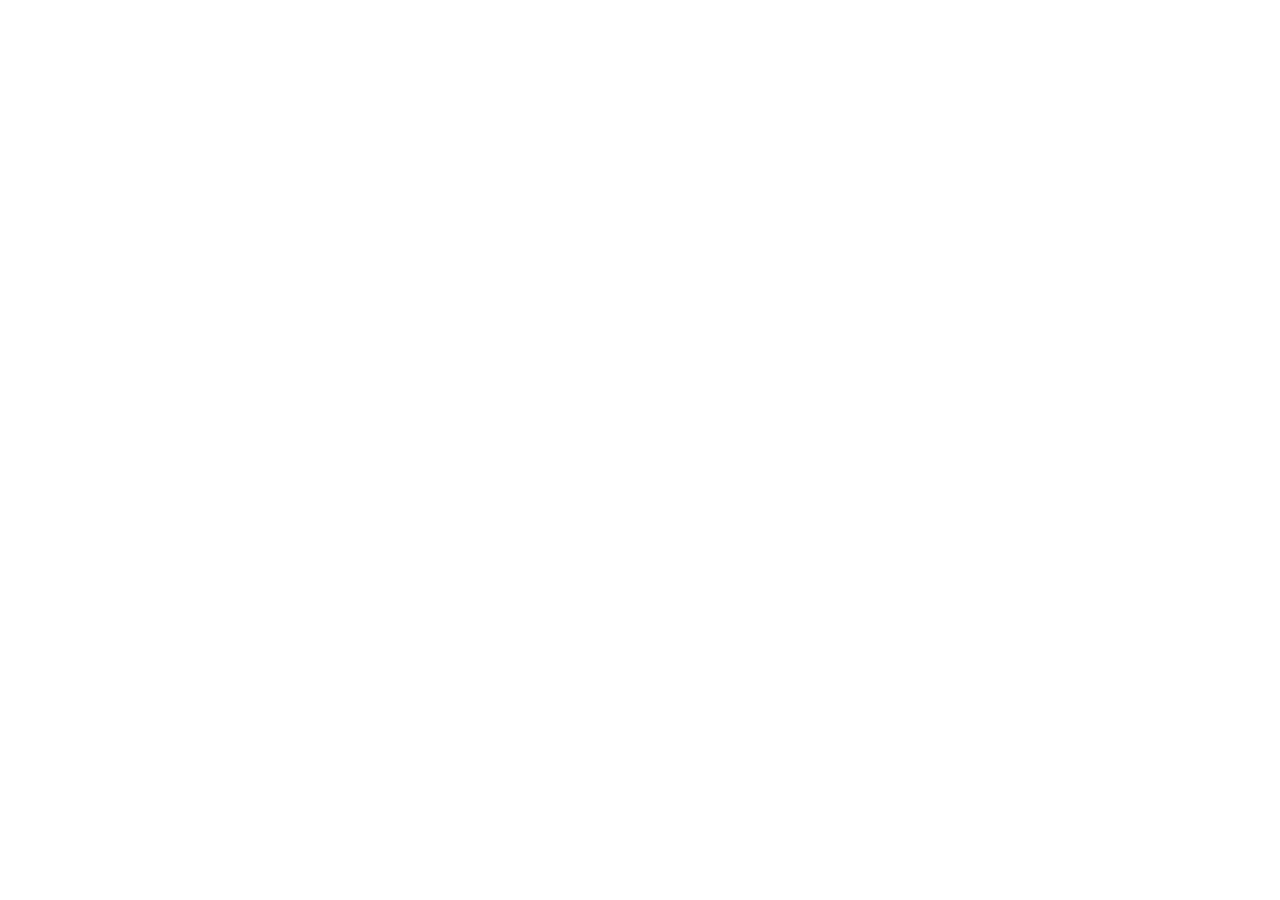
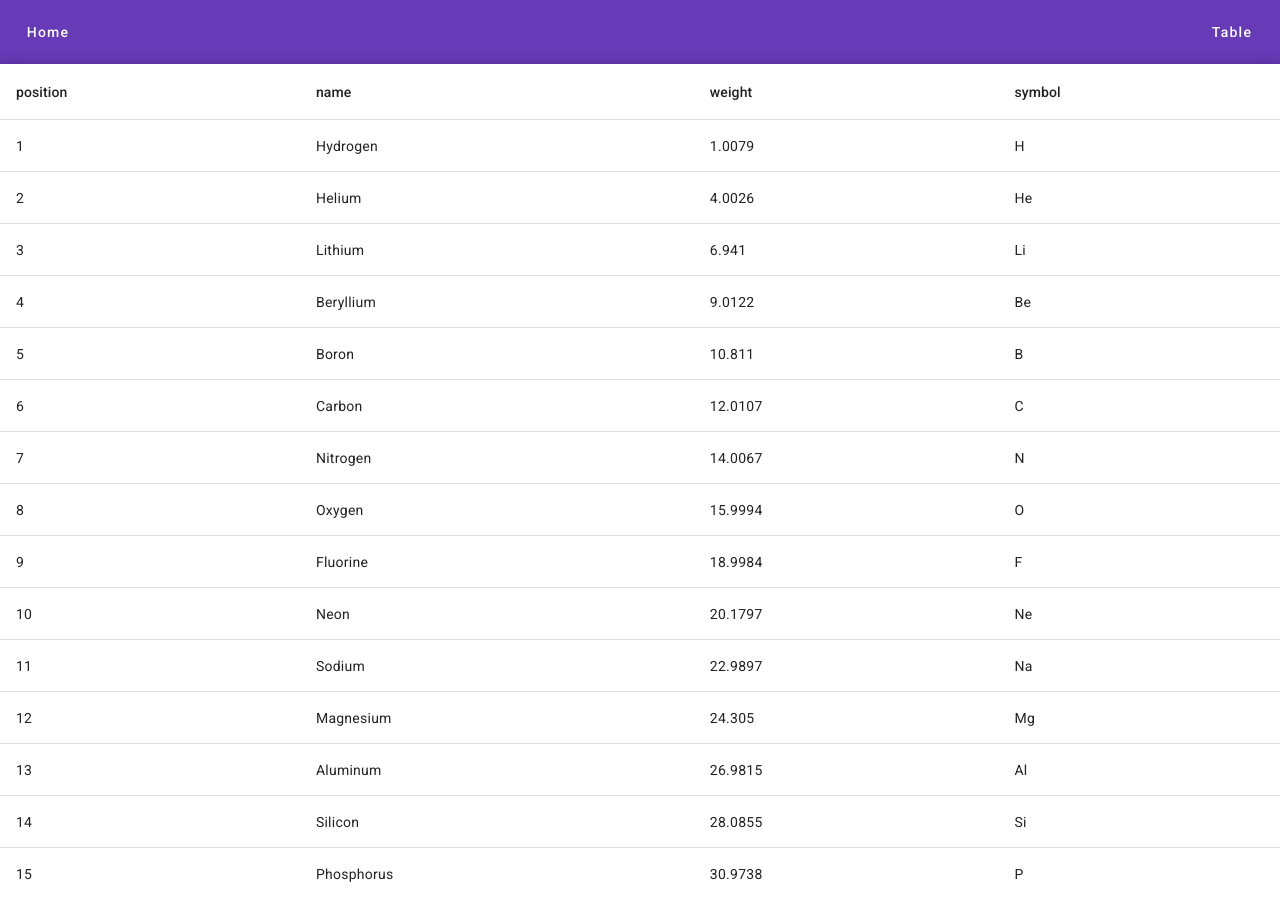
Before and after one commit to luka725/GAU_Angular, an Angular app: page / in a window 1280 px wide. Before the commit the page ends 800 px from the top, so only its background shows below. Built offline with nearby package versions, Linux system fonts and the light colour scheme.

Commit message:
adding material in project for navigation and table

```diff
--- a/angular.json
+++ b/angular.json
@@ -25,6 +25,7 @@
               "src/assets"
             ],
             "styles": [
+              "@angular/material/prebuilt-themes/deeppurple-amber.css",
               "src/styles.css"
             ],
             "scripts": []
@@ -84,6 +85,7 @@
               "src/assets"
             ],
             "styles": [
+              "@angular/material/prebuilt-themes/deeppurple-amber.css",
               "src/styles.css"
             ],
             "scripts": []
--- a/package.json
+++ b/package.json
@@ -11,10 +11,12 @@
   "private": true,
   "dependencies": {
     "@angular/animations": "^17.2.0",
+    "@angular/cdk": "^17.3.7",
     "@angular/common": "^17.2.0",
     "@angular/compiler": "^17.2.0",
     "@angular/core": "^17.2.0",
     "@angular/forms": "^17.2.0",
+    "@angular/material": "^17.3.7",
     "@angular/platform-browser": "^17.2.0",
     "@angular/platform-browser-dynamic": "^17.2.0",
     "@angular/router": "^17.2.0",
--- a/src/app/app.component.css
+++ b/src/app/app.component.css
@@ -0,0 +1,38 @@
+/* app.component.css */
+
+/* Style the toolbar */
+.mat-toolbar {
+    color: white; /* Set text color */
+    box-shadow: 0 2px 5px rgba(0, 0, 0, 0.1); /* Add a subtle shadow */
+  }
+
+  /* Style the container for navigation links */
+  .mat-toolbar > div {
+    display: flex; /* Use flexbox for layout */
+    align-items: center; /* Center items vertically */
+    justify-content: space-between; /* Space items evenly */
+    width: 100%; /* Full width */
+  }
+
+  /* Style the navigation links */
+  .mat-toolbar button.mat-button {
+    color: rgba(255, 255, 255, 0.7); /* Set default text color */
+    font-weight: bold; /* Add bold font weight */
+    text-transform: uppercase; /* Convert text to uppercase */
+    letter-spacing: 1px; /* Add some letter spacing */
+    margin: 0 10px; /* Add space between buttons */
+    transition: color 0.3s ease; /* Smooth transition for text color */
+  }
+
+  /* Change color of active link */
+  .mat-toolbar button.mat-button.router-link-active {
+    color: #fff; /* Change text color for active link */
+  }
+
+  /* Hover effect on navigation links */
+  .mat-toolbar button.mat-button:hover {
+    color: #fff; /* Change text color on hover */
+    background-color: rgba(10, 104, 161, 0.1); /* Lighten background */
+    border-radius: 4px; /* Add border radius */
+    transition: background-color 0.3s ease; /* Smooth transition for background */
+  }
--- a/src/app/app.component.html
+++ b/src/app/app.component.html
@@ -1,8 +1,8 @@
-<style>
-
-</style>
-
-<main class="main">
-
-</main>
-<router-outlet />
+<mat-toolbar color="primary">
+    <div>
+      <button mat-button routerLink="/">Home</button>
+      <button mat-button routerLink="/table">Table</button>
+    </div>
+  </mat-toolbar>
+  <app-table></app-table>
+  <router-outlet></router-outlet>
--- a/src/app/app.config.ts
+++ b/src/app/app.config.ts
@@ -2,7 +2,8 @@
 import { provideRouter } from '@angular/router';
 
 import { routes } from './app.routes';
+import { provideAnimationsAsync } from '@angular/platform-browser/animations/async';
 
 export const appConfig: ApplicationConfig = {
-  providers: [provideRouter(routes)]
+  providers: [provideRouter(routes), provideAnimationsAsync()]
 };
--- a/src/app/app.routes.ts
+++ b/src/app/app.routes.ts
@@ -1,3 +1,5 @@
 import { Routes } from '@angular/router';
-
-export const routes: Routes = [];
+import { TableComponent } from './table/table.component';
+export const routes: Routes = [
+    { path: "table", component: TableComponent }
+];
--- /dev/null
+++ b/src/app/table/table.component.html
@@ -0,0 +1,13 @@
+<div class="mat-elevation-z8">
+    <table mat-table [dataSource]="dataSource" class="mat-elevation-z8">
+
+      <ng-container *ngFor="let col of displayedColumns" [matColumnDef]="col">
+        <th mat-header-cell *matHeaderCellDef> {{col}} </th>
+        <td mat-cell *matCellDef="let element"> {{element[col]}} </td>
+      </ng-container>
+
+      <tr mat-header-row *matHeaderRowDef="displayedColumns"></tr>
+      <tr mat-row *matRowDef="let row; columns: displayedColumns;"></tr>
+
+    </table>
+  </div>
--- /dev/null
+++ b/src/app/table/table.component.ts
@@ -0,0 +1,32 @@
+import { Component } from '@angular/core';
+import { MatTableDataSource } from '@angular/material/table';
+import { MatTableModule } from '@angular/material/table';
+import { CommonModule } from '@angular/common';
+
+@Component({
+  selector: 'app-table',
+  standalone: true,
+  imports: [MatTableModule, CommonModule],
+  templateUrl: './table.component.html',
+  styleUrl: './table.component.css'
+})
+export class TableComponent {
+  dataSource = new MatTableDataSource<any>([
+    { position: 1, name: 'Hydrogen', weight: 1.0079, symbol: 'H' },
+    { position: 2, name: 'Helium', weight: 4.0026, symbol: 'He' },
+    { position: 3, name: 'Lithium', weight: 6.941, symbol: 'Li' },
+    { position: 4, name: 'Beryllium', weight: 9.0122, symbol: 'Be' },
+    { position: 5, name: 'Boron', weight: 10.811, symbol: 'B' },
+    { position: 6, name: 'Carbon', weight: 12.0107, symbol: 'C' },
+    { position: 7, name: 'Nitrogen', weight: 14.0067, symbol: 'N' },
+    { position: 8, name: 'Oxygen', weight: 15.9994, symbol: 'O' },
+    { position: 9, name: 'Fluorine', weight: 18.9984, symbol: 'F' },
+    { position: 10, name: 'Neon', weight: 20.1797, symbol: 'Ne' },
+    { position: 11, name: 'Sodium', weight: 22.9897, symbol: 'Na' },
+    { position: 12, name: 'Magnesium', weight: 24.305, symbol: 'Mg' },
+    { position: 13, name: 'Aluminum', weight: 26.9815, symbol: 'Al' },
+    { position: 14, name: 'Silicon', weight: 28.0855, symbol: 'Si' },
+    { position: 15, name: 'Phosphorus', weight: 30.9738, symbol: 'P' }
+  ]);
+  displayedColumns: string[] = ['position', 'name', 'weight', 'symbol'];
+}
--- a/src/index.html
+++ b/src/index.html
@@ -6,8 +6,10 @@
   <base href="/">
   <meta name="viewport" content="width=device-width, initial-scale=1">
   <link rel="icon" type="image/x-icon" href="favicon.ico">
+  <link href="https://fonts.googleapis.com/css2?family=Roboto:wght@300;400;500&display=swap" rel="stylesheet">
+  <link href="https://fonts.googleapis.com/icon?family=Material+Icons" rel="stylesheet">
 </head>
-<body>
+<body class="mat-typography">
   <app-root></app-root>
 </body>
 </html>
--- a/src/styles.css
+++ b/src/styles.css
@@ -1 +1,4 @@
 /* You can add global styles to this file, and also import other style files */
+
+html, body { height: 100%; }
+body { margin: 0; font-family: Roboto, "Helvetica Neue", sans-serif; }
```
Also changed, not shown: src/app/app.component.ts (+5 -2 lines), src/app/table/table.component.css (added), 2 other files (tests, documents, lock files or other folders).
